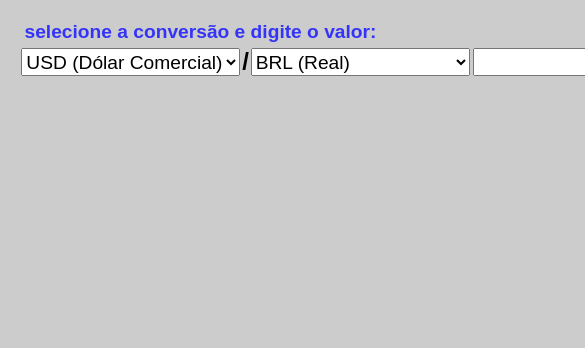
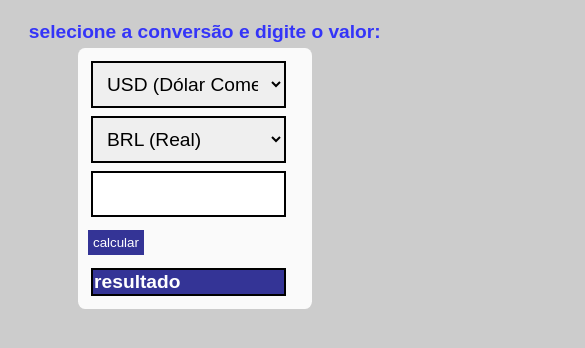
Before and after one commit to vilmar-moreira-souza/Conversor-de-moedas, a plain HTML site: page index.html in a window 390 px wide. Shown: the part 60-408 px from the top of the page, 585 px wide, since content can reach past the window. Drawn offline with Linux system fonts and the light colour scheme.

Commit message:
adição css mobile

```diff
--- a/css/style.css
+++ b/css/style.css
@@ -42,6 +42,8 @@ h1 {
 button {
   cursor: pointer;
   padding: 1px;
+  background-color: rgb(52, 52, 150);
+  color:white;
 }
 
 #calcular:hover {
@@ -49,6 +51,55 @@ button {
   border-radius: 5%;
 }
 
+/* mobile large*/
+@media screen and (max-width: 960px) {
+	.subTitle{
+	text-align:center;
+	}
+	div main{
+		display:flex;
+		justify-content:center;
+		background:rgb(250,250,250);
+		border-radius:3%;
+
+	}
+
+	div main h2{display:none;}
+	.container {
+		justify-content:center;
+		display:block;
+		width:33vw;
+		margin-left:35vw;
+		padding:5px;
+
+	}
+	.result{
+		display:block;
+		margin:5px;
+		padding:0;
+		width:30vw;
+
+	}
+	.container button {
+		margin:5px;
+		padding:5px;
+		border:none;
+	}
+
+
+}
 /* mobile*/
-@media screen and (max-width: 960px) {
+@media screen and (max-width: 540px) {
+	.container {
+		width:60vw;
+		margin-left:20vw;
+
+	}
+	.result{
+margin:8px;
+		width:50vw;
+		padding:10px;
+		border:2px solid black;
+
+	}
 }
--- a/index.html
+++ b/index.html
@@ -11,6 +11,7 @@
     <h1>conversor de moedas</h1>
 
     <h4 class="subTitle">selecione a conversão e digite o valor:</h4>
+	<div>
     <main class="container">
       <select class="result" data-js="selecao" id="selected">
         <option value="USD" selected>USD (Dólar Comercial)</option>
@@ -37,6 +38,7 @@
       <button id="calcular">calcular</button>
       <h5 class="result" id="resultado">resultado</h5>
     </main>
+	</div>
 
     <script src="./javascript/app.js"></script>
   </body>
```
